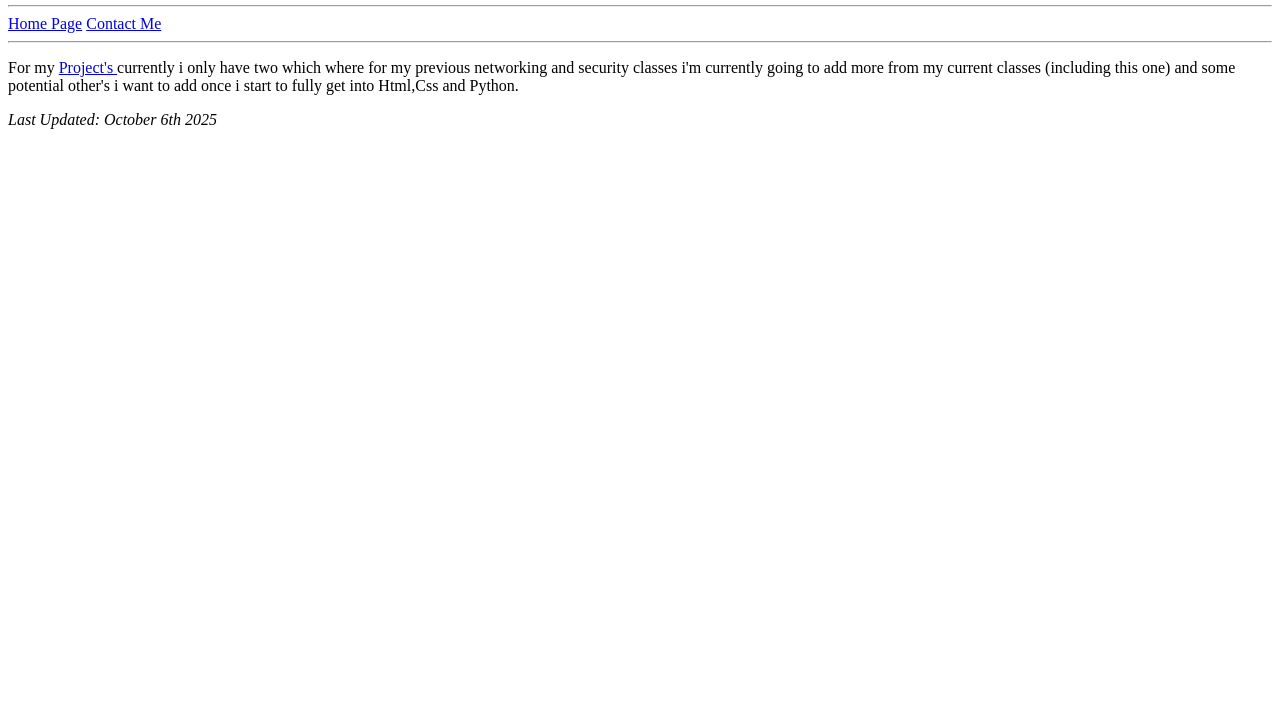
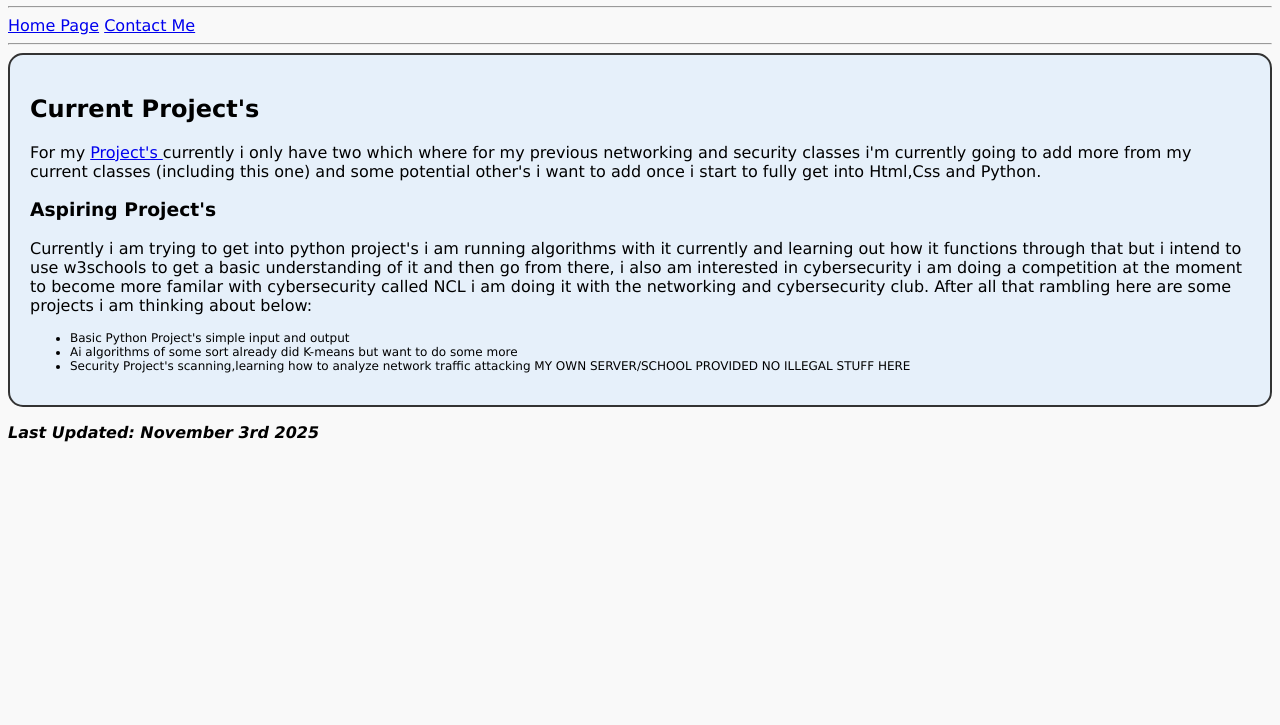
Before and after one commit to sgunthrope11/Projects, a plain HTML site: page HTML Project/projects.html in a window 1280 px wide. Shown: the part 75-800 px from the top of the page. Drawn offline with Linux system fonts and the light colour scheme.

Commit message:
Update projects.html
Updated projects page to incorporate css

```diff
--- a/HTML Project/projects.html
+++ b/HTML Project/projects.html
@@ -3,8 +3,10 @@
 <head>
 <title> Project Information Page </title>
 <meta charset="utf-8">
+<link rel="stylesheet" href="external.css">
 </head>
 <header>
+<body>
 <h1>My Projects</h1>
 <hr>
 </header>
@@ -15,11 +17,23 @@
 </nav>
 <main>
 <div>
+<h2>Current Project's</h2>
 <p>For my <a href="https://drive.google.com/drive/u/2/folders/18nWsv0Li1bFYWS547ERRkE6FQU-fbPfb"> Project's </a> currently i only have two which where for my previous networking
 and security classes i'm currently going to add more from my current classes (including this one)
 and some potential other's i want to add once i start to fully get into Html,Css and Python.</p>
+<h3>Aspiring Project's</h3>
+<p> Currently i am trying to get into python project's i am running algorithms with it currently and learning out how it functions
+through that but i intend to use w3schools to get a basic understanding of it and then go from there, i also am interested in cybersecurity i am doing a competition at the moment
+to become more familar with cybersecurity called NCL i am doing it with the networking and cybersecurity club.  After all that rambling here are some projects i am thinking about below:
+<ul>
+<li> Basic Python Project's simple input and output</li>
+<li> Ai algorithms of some sort already did K-means but want to do some more</li>
+<li>Security Project's scanning,learning how to analyze network traffic attacking MY OWN SERVER/SCHOOL PROVIDED NO ILLEGAL STUFF HERE</li>
+</ul>
 </div>
 </main>
 <footer>
-<em><p>Last Updated: October 6th 2025</em></p>
+<p>Last Updated: November 3rd 2025</p>
 </footer>
+</body>
+</html>
```
